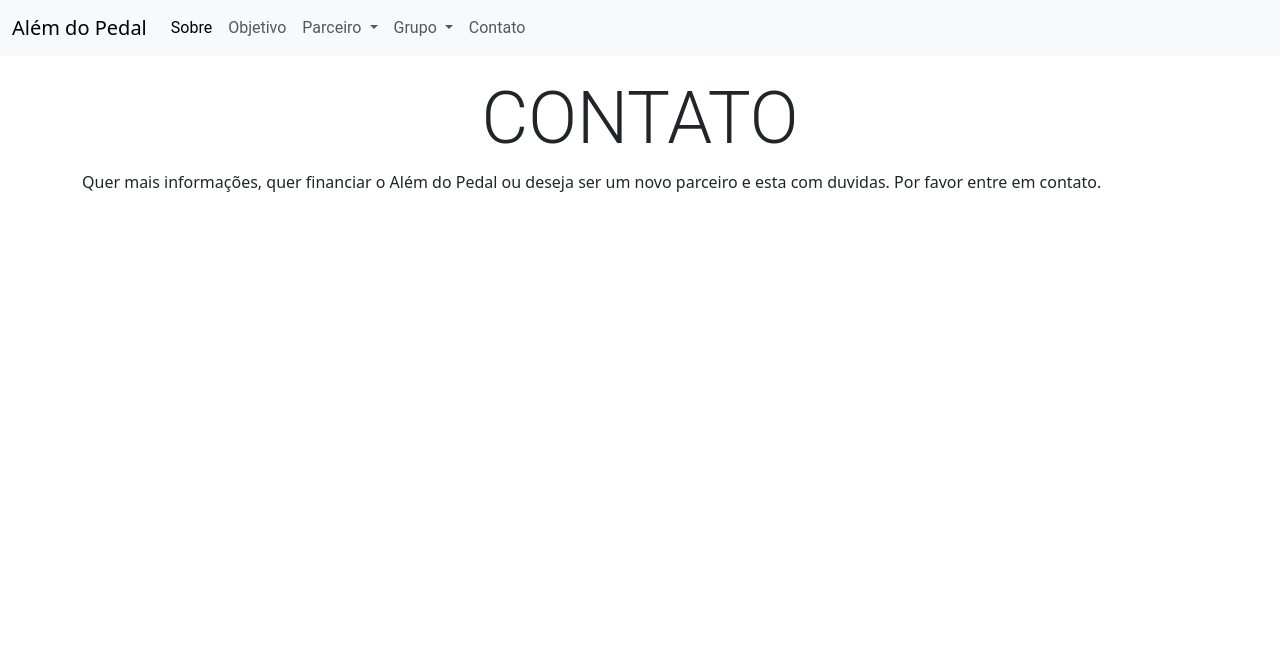
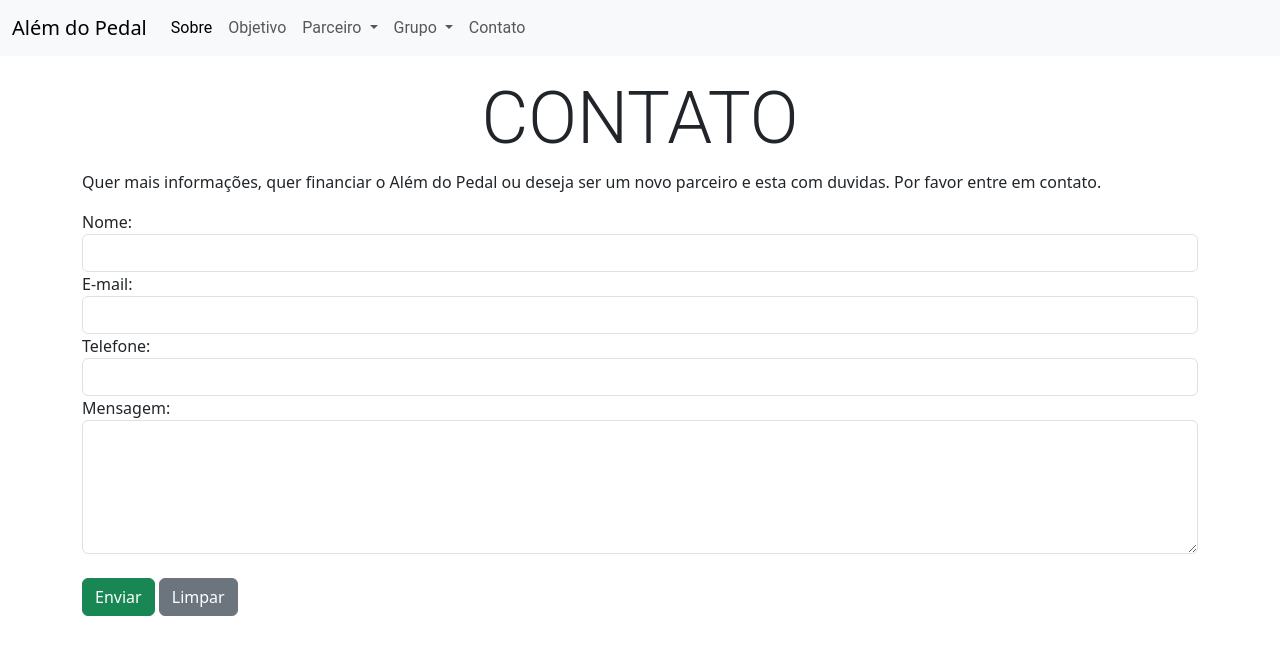
Before and after one commit to SabrinaMalafaia/Software_Product, a Flask app: page /contato in a window 1280 px wide. Shown: the top 655 px of the page. Run offline with Flask 3, Linux system fonts and the light colour scheme.

Commit message:
Atualizando arquivos.

```diff
--- a/_rotas.py
+++ b/_rotas.py
@@ -16,6 +16,11 @@ db = Conexao(host="localhost", port="3307", user="root",
 @app.route('/', methods=['GET'])
 def home():
     return render_template("_index.html")
+
+
+@app.route('/sobre', methods=['GET'])
+def sobre():
+    return render_template("_sobre.html")
 
 
 @app.route('/objetivo', methods=['GET'])
@@ -84,7 +89,7 @@ def buscar_cep():
 
 # LOGIN ##############
 
-@app.route('/entrar', methods=['GET'])  # Rota que exibe a tela de Login
+@app.route('/login', methods=['GET'])  # Rota que exibe a tela de Login
 def entrar():
     return render_template('_login.html')
 
--- a/templates/_base.html
+++ b/templates/_base.html
@@ -16,7 +16,7 @@
 <body>
     <nav class="navbar navbar-expand-lg navbar-light bg-light">
         <div class="container-fluid">
-            <a class="navbar-brand" href="#">Além do Pedal</a>
+            <a class="navbar-brand" href="{{url_for('home')}}">Além do Pedal</a>
             <button class="navbar-toggler" type="button" data-bs-toggle="collapse"
                 data-bs-target="#navbarSupportedContent" aria-controls="navbarSupportedContent" aria-expanded="false"
                 aria-label="Toggle navigation">
@@ -25,7 +25,7 @@
             <div class="collapse navbar-collapse" id="navbarSupportedContent">
                 <ul class="navbar-nav me-auto mb-2 mb-lg-0">
                     <li class="nav-item">
-                        <a class="nav-link active" aria-current="page" href="{{url_for('home')}}">Sobre</a>
+                        <a class="nav-link active" aria-current="page" href="{{url_for('sobre')}}">Sobre</a>
                     </li>
                     <li class="nav-item">
                         <a class="nav-link" href="{{url_for('objetivo')}}">Objetivo</a>
--- a/templates/_contato.html
+++ b/templates/_contato.html
@@ -6,4 +6,29 @@
     entre em contato.
 </p>
 
+<form action="#" method="POST">
+    <div class="form-group">
+        <label for="nome">Nome:</label>
+        <input type="text" class="form-control" id="nome" name="nome">
+    </div>
+
+    <div class="form-group">
+        <label for="email">E-mail:</label>
+        <input type="email" class="form-control" id="email" name="email">
+    </div>
+
+    <div class="form-group">
+        <label for="telefone">Telefone:</label>
+        <input type="tel" class="form-control" id="telefone" name="telefone">
+    </div>
+
+    <div class="form-group">
+        <label for="ta-mensagem">Mensagem:</label>
+        <textarea name="mensagem" class="form-control" id="ta-mensagem" rows="5" cols="50"></textarea>
+    </div><br>
+
+    <button type="submit" class="btn btn-success">Enviar</button>
+    <button type="reset" class="btn btn-secondary">Limpar</button>
+</form>
+
 {% endblock conteudo %}
--- a/templates/_login.html
+++ b/templates/_login.html
@@ -5,7 +5,7 @@
 -->
 <h1 class="display-2">ACESSO AO SISTEMA</h1>
 
-<form action="#" method="GET">
+<form action="entrar" method="GET">
     <div class="form-group">
         <label for="login">Login</label>
         <input type="email" class="form-control" id="login" placeholder="Seu email" required>
```
Also changed, not shown: templates/_index.html (+2 -7 lines), templates/_sobre.html (added, +11 -0 lines).
